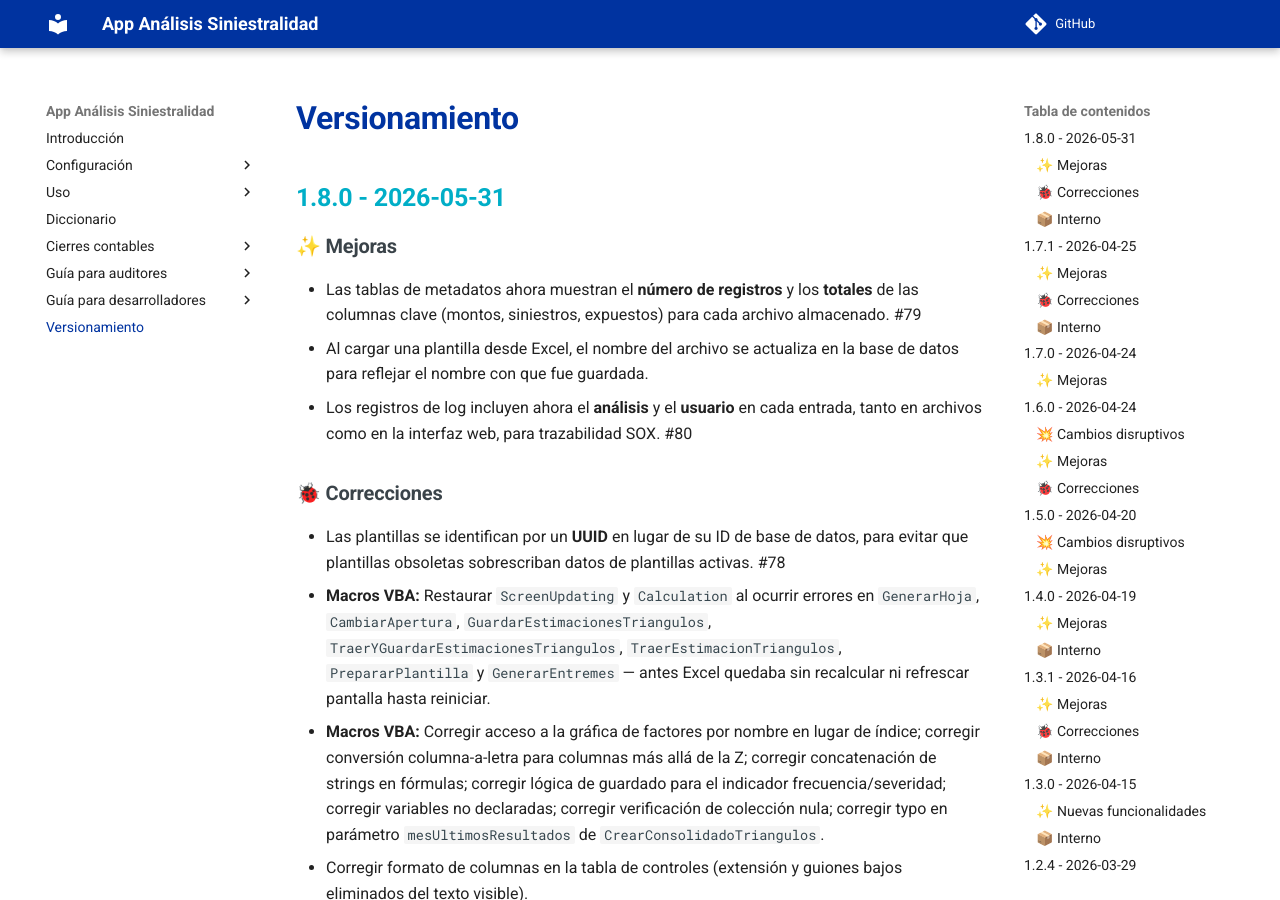
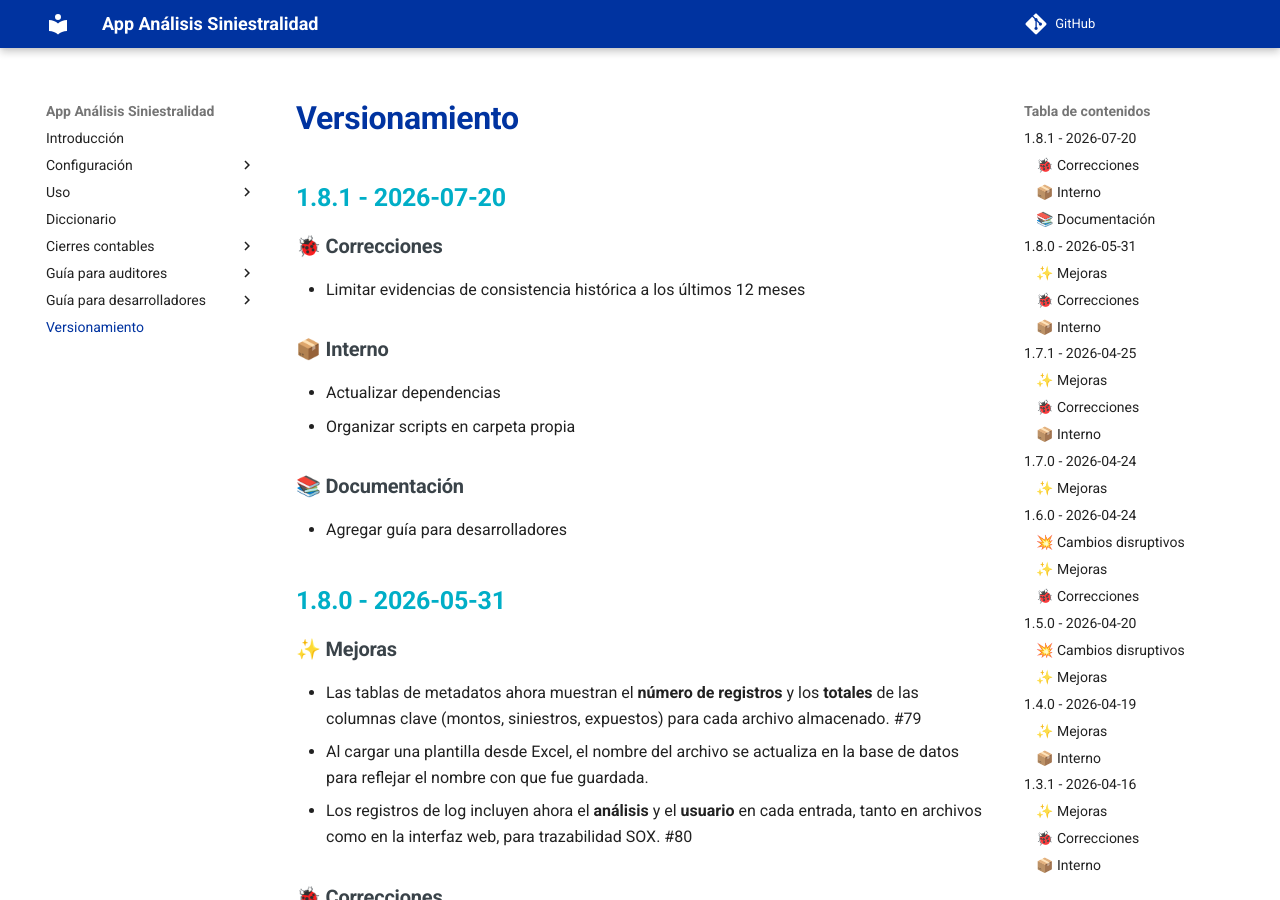
Before and after one commit to sebastobone/app-analisis-siniestralidad-docs, an MkDocs documentation site: the page built from docs/versionamiento.md, in a window 1280 px wide and 900 px high. Built offline with MkDocs 1.6.1 and Material for MkDocs 9.7.7, drawn with Linux system fonts in a browser that asks for light colours; emoji names are drawn with the system emoji font; comment, search, counter and statistics services are not loaded; the version menu is left out.

Commit message:
feat: Documentar version 1.8.1

```diff
--- a/docs/versionamiento.md
+++ b/docs/versionamiento.md
@@ -3,6 +3,21 @@
 <!--markdownlint-disable MD007-->
 
 # Versionamiento
+
+## 1.8.1 - 2026-07-20
+
+### 🐞 Correcciones
+
+- Limitar evidencias de consistencia histórica a los últimos 12 meses
+
+### 📦 Interno
+
+- Actualizar dependencias
+- Organizar scripts en carpeta propia
+
+### 📚 Documentación
+
+- Agregar guía para desarrolladores
 
 ## 1.8.0 - 2026-05-31
 
```
